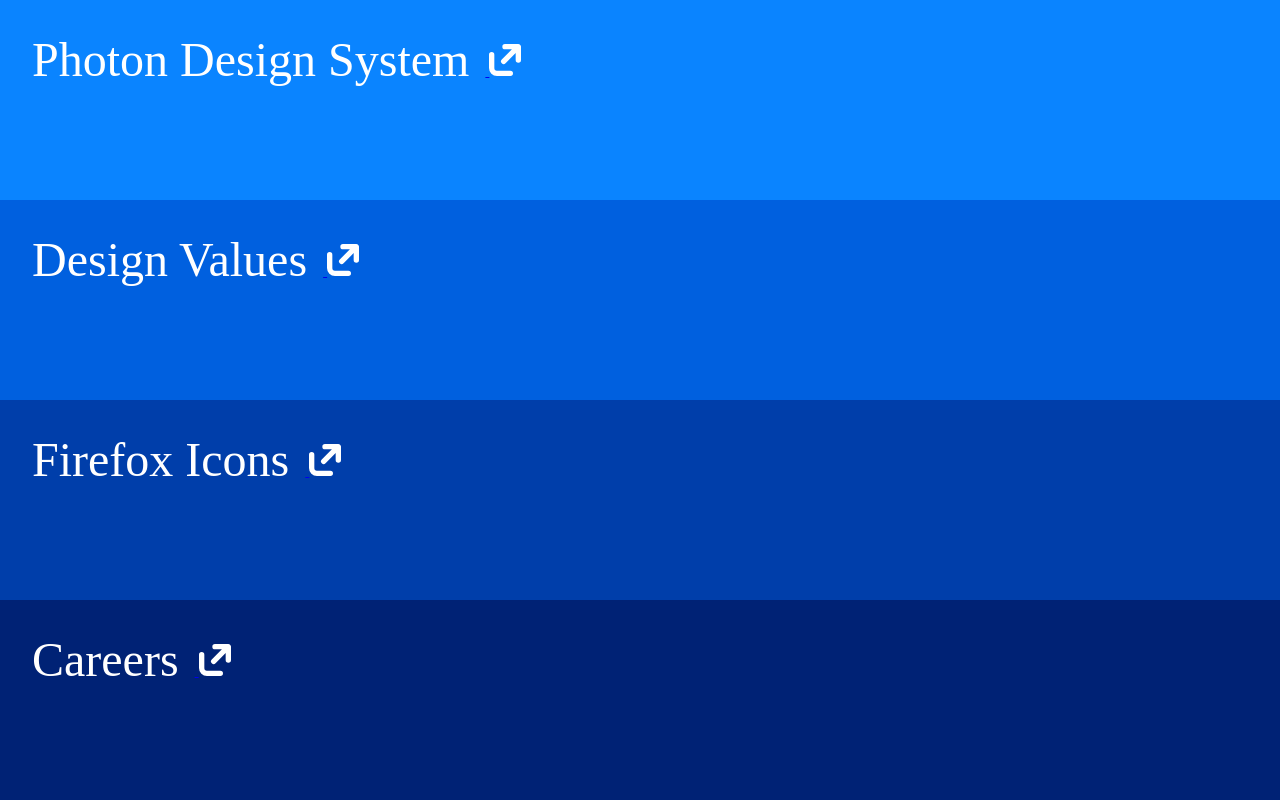
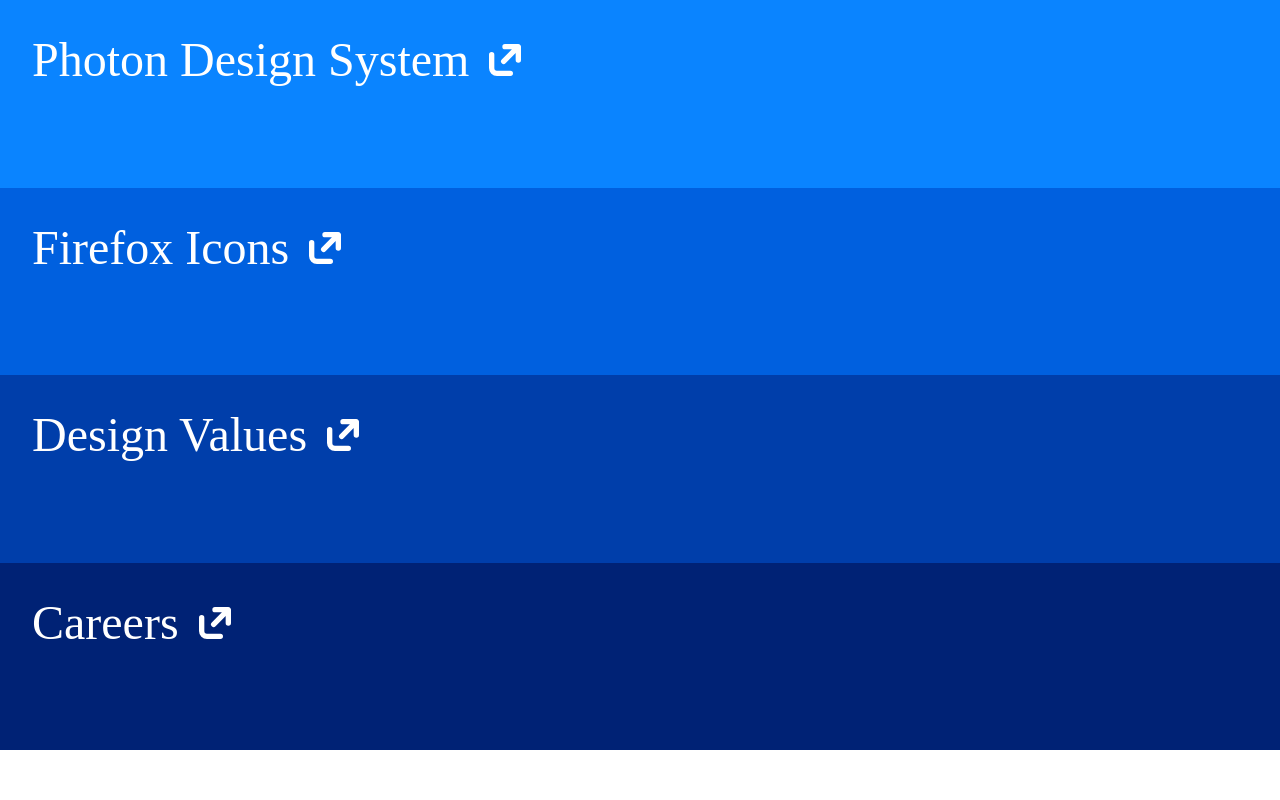
Before and after one commit to FirefoxUX/firefoxUX.github.io, a plain HTML site: page index.html in a window 1280 px wide. Drawn offline with nearby package versions, Linux system fonts and the light colour scheme; a web font is replaced by a local one.

Commit message:
[edit] blake’s review, resolve #1

```diff
--- a/index.html
+++ b/index.html
@@ -7,51 +7,33 @@
     <meta name="description" content="">
     <meta name="viewport" content="width=device-width, initial-scale=1">
     <link rel="stylesheet" href="https://code.cdn.mozilla.net/fonts/fira.css">
-    <link rel="stylesheet" href="https://unpkg.com/tachyons@4.7.0/css/tachyons.min.css"/>
-    <style>
-      :root {
-        --blue-50: #0a84ff;
-        --blue-60: #0060df;
-        --blue-70: #003eaa;
-        --blue-80: #002275;
-      }
-
-      .fira { font-family: "Fira Sans"; }
-
-      .font-smoothing {
-        -moz-osx-font-smoothing: grayscale;
-        -webkit-font-smoothing: antialiased;
-      }
-    </style>
+    <link rel="stylesheet" href="style.css">
+    <script type="text/javascript" src="https://firefoxux.github.io/SharedBanner/fxux-banner.min.js"></script>
   </head>
-  <body class="fira font-smoothing">
-    <a href="/photon">
-      <div class="white vh-25 pa4" style="background-color: var(--blue-50)">
-        <p class="ma0 fw5 f4 f2-m f1-l dib mr2 mr3-ns">Photon Design System</p>
-        <svg fill="white" xmlns="http://www.w3.org/2000/svg" class="h1 w1 h2-ns w2-ns" viewBox="0 0 12 12"><path d="M11.92.62A1,1,0,0,0,11,0H6A1,1,0,0,0,6,2H8.59L4.79,5.79A1,1,0,1,0,6.21,7.21L10,3.41V6a1,1,0,0,0,2,0V1A1,1,0,0,0,11.92.62Z"/><path d="M8,12H3A3,3,0,0,1,0,9V4A1,1,0,0,1,2,4V9a1,1,0,0,0,1,1H8a1,1,0,0,1,0,2Z"/>
-        </svg>
-      </div>
+  <body>
+    <a href="photon">
+      <section style="background-color: var(--blue-50)">
+        <p>Photon Design System</p>
+        <img src="link.svg" alt="External link icon">
+      </section>
     </a>
-    <a href="/DesignValues">
-      <div class=" white vh-25 pa4" style="background-color: var(--blue-60)">
-        <p class="ma0 fw5 f4 f2-m f1-l dib mr2 mr3-ns">Design Values</p>
-        <svg fill="white" xmlns="http://www.w3.org/2000/svg" class="h1 w1 h2-ns w2-ns" viewBox="0 0 12 12"><path d="M11.92.62A1,1,0,0,0,11,0H6A1,1,0,0,0,6,2H8.59L4.79,5.79A1,1,0,1,0,6.21,7.21L10,3.41V6a1,1,0,0,0,2,0V1A1,1,0,0,0,11.92.62Z"/><path d="M8,12H3A3,3,0,0,1,0,9V4A1,1,0,0,1,2,4V9a1,1,0,0,0,1,1H8a1,1,0,0,1,0,2Z"/>
-        </svg>
-      </div>
+    <a href="icons">
+      <section style="background-color: var(--blue-60);">
+        <p>Firefox Icons</p>
+        <img src="link.svg" alt="External link icon">
+      </section>
     </a>
-    <a href="/firefox-icons">
-      <div class="vh-25 pa4" style="background-color: var(--blue-70);">
-        <p class="ma0 white fw5 f4 f2-m f1-l dib mr2 mr3-ns">Firefox Icons</p>
-        <svg fill="white" xmlns="http://www.w3.org/2000/svg" class="h1 w1 h2-ns w2-ns" viewBox="0 0 12 12"><path d="M11.92.62A1,1,0,0,0,11,0H6A1,1,0,0,0,6,2H8.59L4.79,5.79A1,1,0,1,0,6.21,7.21L10,3.41V6a1,1,0,0,0,2,0V1A1,1,0,0,0,11.92.62Z"/><path d="M8,12H3A3,3,0,0,1,0,9V4A1,1,0,0,1,2,4V9a1,1,0,0,0,1,1H8a1,1,0,0,1,0,2Z"/>
-        </svg>
-      </div>
+    <a href="values">
+      <section style="background-color: var(--blue-70)">
+        <p>Design Values</p>
+        <img src="link.svg" alt="External link icon">
+      </section>
     </a>
     <a href="https://careers.mozilla.org/listings/?team=User+Experience">
-      <div class="vh-25 pa4" style="background-color: var(--blue-80);">
-        <p class="ma0 white fw5 f4 f2-m f1-l dib mr2 mr3-ns">Careers</p>
-        <svg fill="white" xmlns="http://www.w3.org/2000/svg" class="h1 w1 h2-ns w2-ns" viewBox="0 0 12 12"><path d="M11.92.62A1,1,0,0,0,11,0H6A1,1,0,0,0,6,2H8.59L4.79,5.79A1,1,0,1,0,6.21,7.21L10,3.41V6a1,1,0,0,0,2,0V1A1,1,0,0,0,11.92.62Z"/><path d="M8,12H3A3,3,0,0,1,0,9V4A1,1,0,0,1,2,4V9a1,1,0,0,0,1,1H8a1,1,0,0,1,0,2Z"/>
-        </svg>
-      </div>
+      <section style="background-color: var(--blue-80);">
+        <p>Careers</p>
+        <img src="link.svg" alt="External link icon">
+      </section>
     </a>
   </body>
 </html>
--- /dev/null
+++ b/style.css
@@ -0,0 +1,72 @@
+:root {
+  --blue-50: #0a84ff;
+  --blue-60: #0060df;
+  --blue-70: #003eaa;
+  --blue-80: #002275;
+  --blue-90: #000f40;
+}
+
+body {
+  margin: 0;
+  font-family: "Fira Sans";
+  color: white;
+  -moz-osx-font-smoothing: grayscale;
+  -webkit-font-smoothing: antialiased;
+}
+
+a {
+  color: white;
+  text-decoration: none;
+}
+
+header {
+  padding: 1rem 2rem;
+  text-transform: uppercase;
+  font-weight: 500;
+  letter-spacing: 1px;
+}
+
+section {
+  padding: 1rem;
+  height: calc(25vh - 2rem - 12.5px);
+}
+
+p {
+  display: inline-block;
+  margin: 0 .5rem 0 0;
+  font-weight: 500;
+  font-size: 1.25rem;
+  transition: all 0.3s cubic-bezier(.07,.95,0,1);
+}
+
+img {
+  height: 1rem;
+  width: 1rem;
+}
+
+@media screen and (min-width: 30em) {
+  section {
+    padding: 2rem;
+    height: calc(25vh - 4rem - 12.5px);
+  }
+
+  p {
+    font-size: 2.25rem;
+    margin-right: 1rem;
+  }
+
+  img {
+    height: 1.5rem;
+    width: 1.5rem;
+  }
+}
+
+@media screen and (min-width: 60em) {
+  p {
+    font-size: 3rem;
+  }
+  img {
+    height: 2rem;
+    width: 2rem;
+  }
+}
```
Also changed, not shown: link.svg (added), 1 other file.
